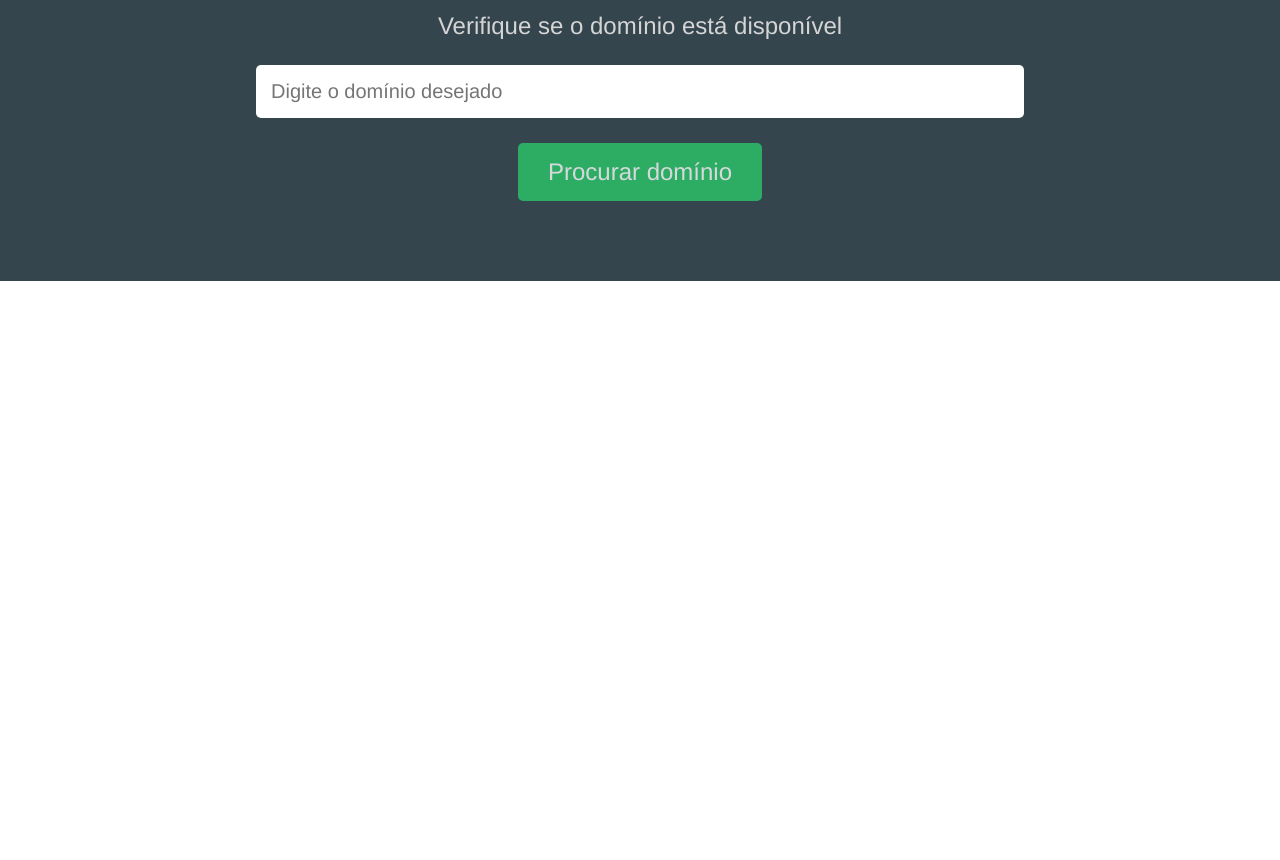
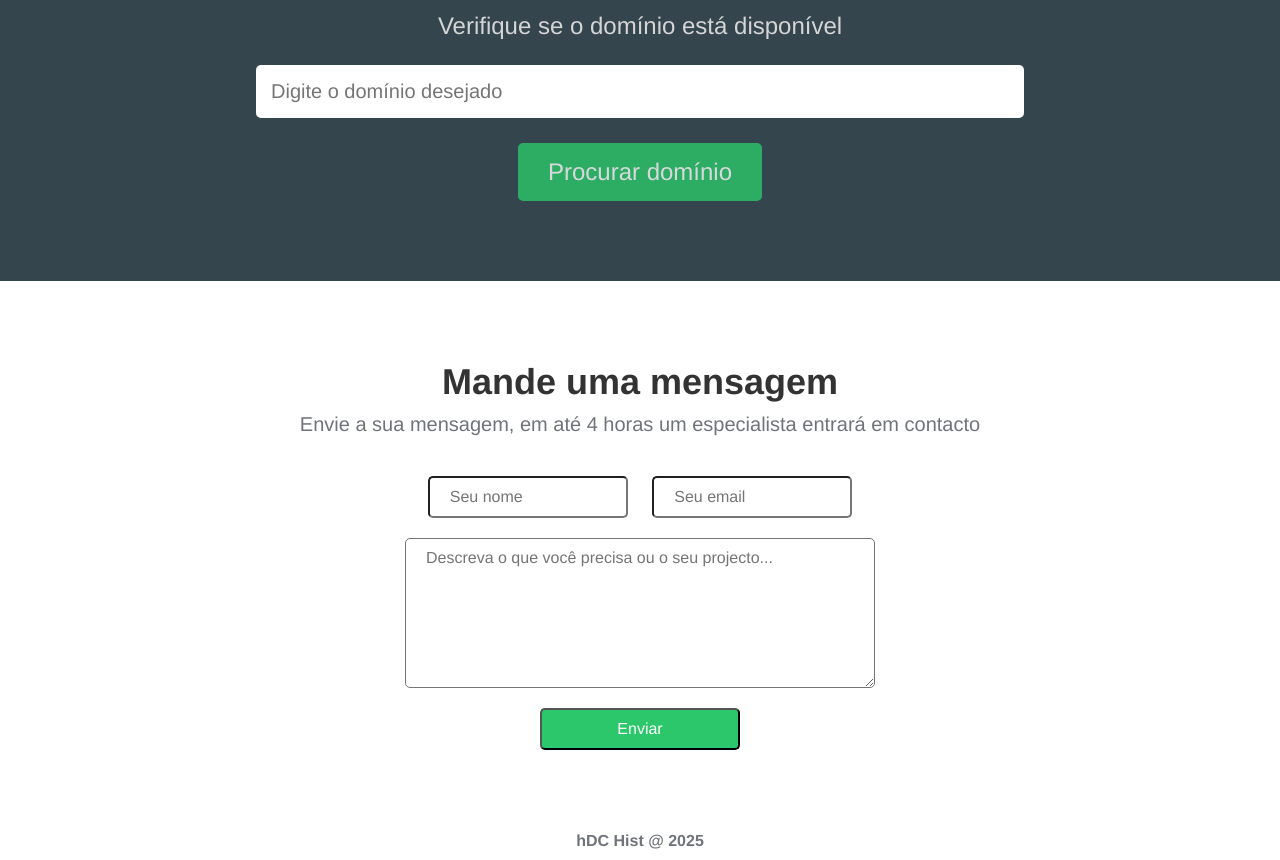
Before and after one commit to Josue-Diogo-Pedro/hDC-Host, a plain HTML site: page index.html in a window 1280 px wide. Shown: the part 1786-2646 px from the top of the page. Before the commit the page ends 2067 px from the top, so only its background shows below. Drawn offline with Linux system fonts and the light colour scheme.

Commit message:
adding responsive and finish to implement web version(desktop)

```diff
--- a/css/style.css
+++ b/css/style.css
@@ -255,3 +255,88 @@ nav {
 .searchdomain-container input[type='submit']:hover {
     opacity: 1;
 }
+
+/* contact form */
+.contact-container {
+    text-align: center;
+    padding: 5rem 0 2rem 0;
+}
+
+.contact-container h2 {
+    font-size: 36px;
+    margin-bottom: 10px;
+}
+
+.contact-container p {
+    font-size: 20px;
+    margin-bottom: 40px;
+}
+
+.contact-container input,
+.contact-container textarea {
+    width: 200px;
+    padding: 10px 20px;
+    font-size: 16px;
+    border-radius: 5px;
+    border: 1ox solid #ccc;
+    margin: 0 10px 20px;
+}
+
+.contact-container textarea {
+    display: block;
+    margin: 0 auto 20px;
+    width: 470px;
+    height: 150px;
+}
+
+.contact-container input[type='submit'] {
+    display: block;
+    margin: 0 auto;
+    background-color: #2cc76a;
+    color: #fff;
+    cursor: pointer;
+}
+
+/* footer */
+footer {
+    text-align: center;
+    font-weight: bold;
+    margin: 50px 0 10px;
+}
+
+/* Responsividade */
+
+/* small laptops a partir de 1100opx */
+@media (max-width: 1100px) {
+    .plans-container {
+        width: 95%;
+    }
+
+    .plan {
+        margin: 0 5px;
+    }
+}
+
+/* tablet 900px */
+@media (max-width: 900px) {
+    .main-banner p {
+        padding: 0 6rem;
+    }
+
+    .searchdomain-container {
+        padding: 2rem 4rem;
+    }
+}
+
+/* celular 576px */
+@media (max-width: 576px) {
+    html,
+    body {
+        overflow-x: hidden;
+    }
+
+    .navbar-items li {
+        font-size: 12px;
+        margin-left: 10px;
+    }
+}
--- a/index.html
+++ b/index.html
@@ -139,6 +139,23 @@
                     <input type="submit" value="Procurar domínio" />
                 </form>
             </section>
+            <section class="contact-container">
+                <h2>Mande uma mensagem</h2>
+                <p>Envie a sua mensagem, em até 4 horas um especialista entrará em contacto</p>
+                <form>
+                    <input type="text" name="name" id="name" placeholder="Seu nome" />
+                    <input type="email" name="email" id="email" placeholder="Seu email" />
+                    <textarea
+                        name="message"
+                        id="message"
+                        placeholder="Descreva o que você precisa ou o seu projecto..."
+                    ></textarea>
+                    <input type="submit" value="Enviar" />
+                </form>
+            </section>
+            <footer>
+                <p>hDC Hist @ 2025</p>
+            </footer>
         </div>
     </body>
 </html>
```
